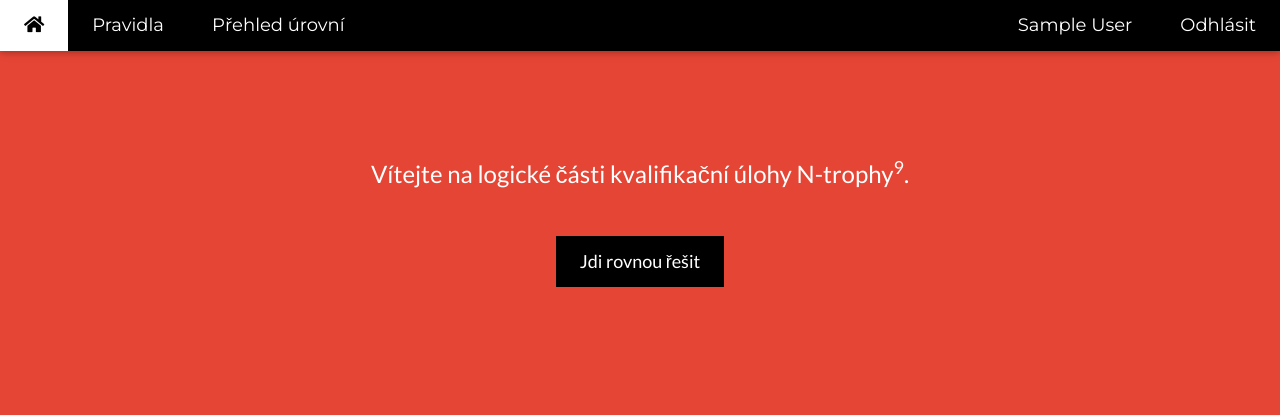
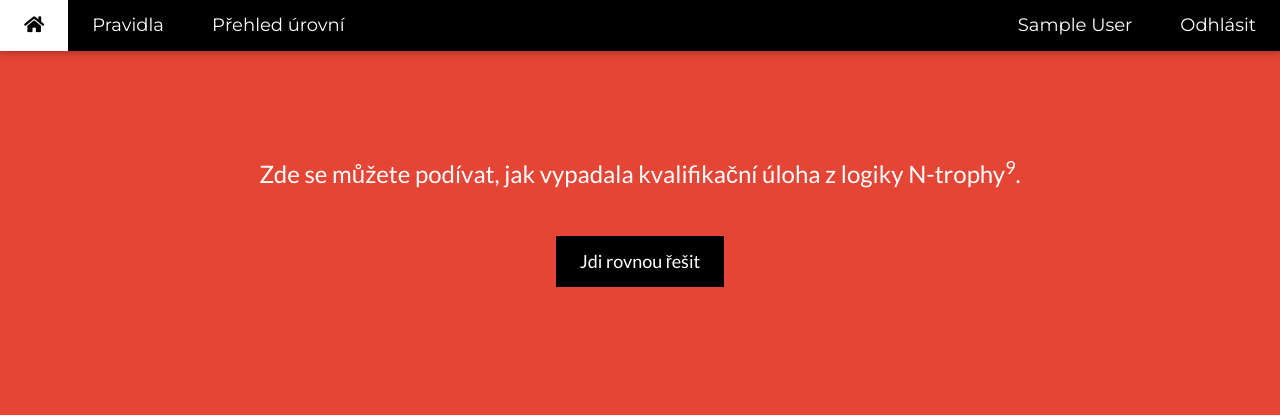
Before and after one commit to N-trophy/ntrophy-2019-logic, a Django app: page / in a window 1280 px wide. Shown: the top 416 px of the page. Run offline with Django 3.2, Linux system fonts and the light colour scheme; the visitor is signed in with stand-in values (Sample User, id 1); data that the repository does not hold is empty.

Commit message:
Qualif: update header.

```diff
--- a/kvalif/api_server/templates/index.html
+++ b/kvalif/api_server/templates/index.html
@@ -68,7 +68,7 @@
 <!-- Header -->
 <header class="w3-container w3-red" style="padding:128px 16px">
     <div class="w3-center">
-      <h3 class="w3-xlarge w3-padding-large w3-margin">Vítejte na logické části kvalifikační úlohy N-trophy<sup>9</sup>.</h3>
+      <h3 class="w3-xlarge w3-padding-large w3-margin">Zde se můžete podívat, jak vypadala kvalifikační úloha z logiky N-trophy<sup>9</sup>.</h3>
       {% if user.is_authenticated %}
           {% if next_level <= 10 %}
           <a href="/level/{{ next_level }}" class="w3-button w3-black w3-padding-large w3-large w3-margin-top">Jdi rovnou řešit</a>
```
